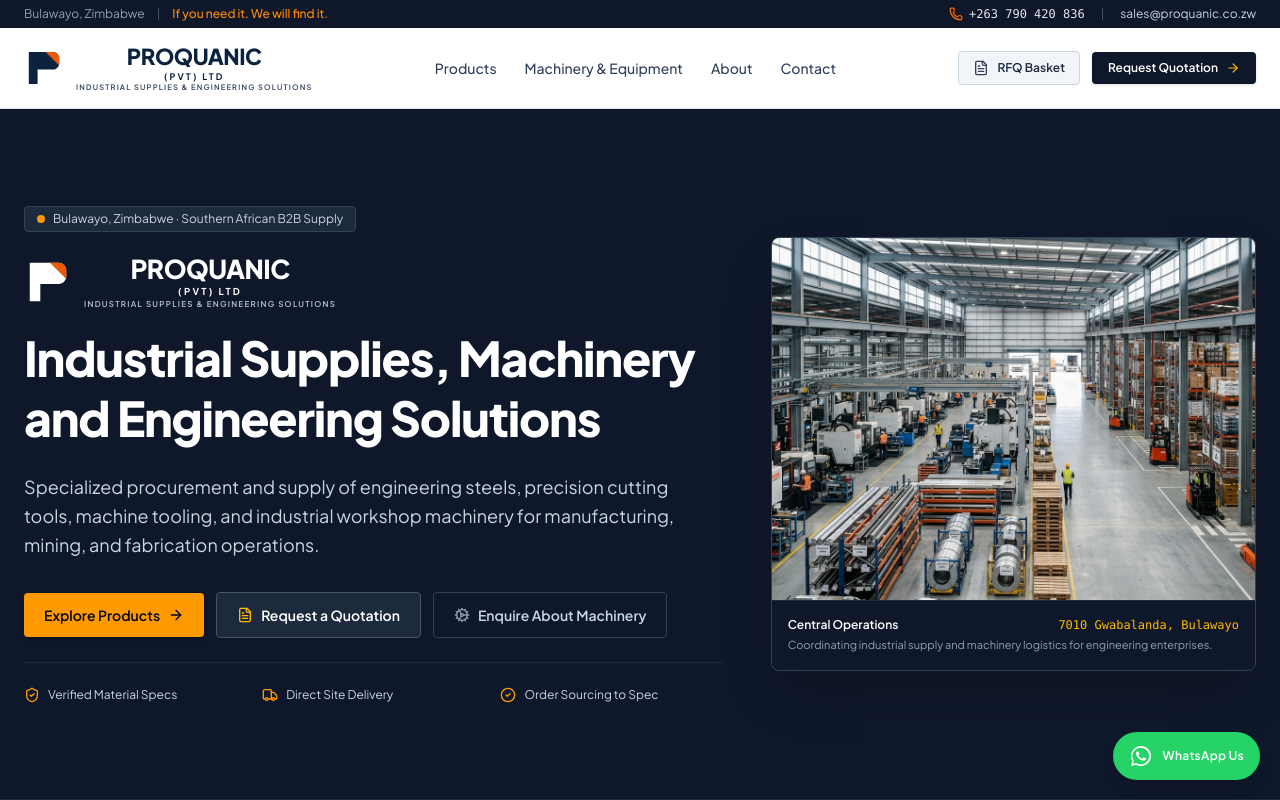
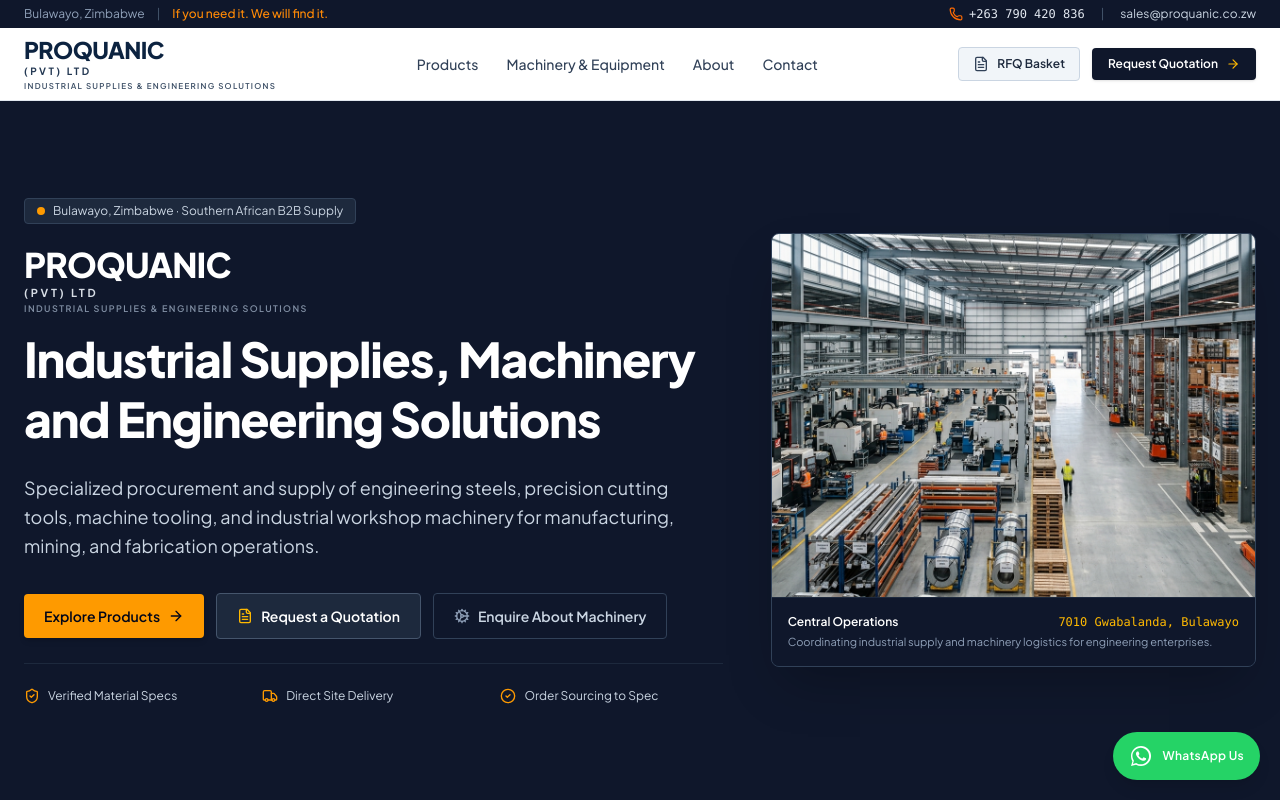
Before and after one commit to proquanic/proquanic-website, a React (Vite) app: page / in a window 1280 px wide. Shown: the top 800 px of the page. Built offline with nearby package versions, Linux system fonts and the light colour scheme.

Commit message:
style: update brand identity and remove logo symbol
Remove the standalone "P" logo symbol and transition to the official three-line typographic lockup. Adjust layout spacing in the navbar and footer to align with updated brand guidelines.

```diff
--- a/src/components/BrandWordmark.tsx
+++ b/src/components/BrandWordmark.tsx
@@ -9,15 +9,114 @@
 }
 
 /**
- * Official Proquanic Geometric Capital 'P' Logo Symbol
- * Faithful to the official catalogue branding:
- * - Main Body: Solid Dark Navy Blue (#0C2340) in standard mode, Clean White (#FFFFFF) in light mode
- * - Precise Upper-Right Shoulder Accent: Bright Industrial Orange (#EA580C)
+ * Official Proquanic Typographic Brand Identity
+ *
+ * Strict compliance with brand specifications:
+ * - Standalone P logo/icon completely removed
+ * - Three-line left-aligned lockup:
+ *     Line 1: PROQUANIC (one cohesive wordmark in solid deep navy blue on light bg / white on dark bg)
+ *     Line 2: (PVT) LTD (directly beneath in neatly tracked uppercase lettering)
+ *     Line 3: INDUSTRIAL SUPPLIES & ENGINEERING SOLUTIONS (smaller uppercase text, balanced tracking)
+ * - Clean, compact, professional, vertically centred in header
+ * - Never "ProQuanic"
+ */
+export const BrandWordmark: React.FC<BrandWordmarkProps> = ({
+  size = "md",
+  className = "",
+  variant = "standard",
+}) => {
+  const isHeader = size === "header" || size === "md";
+  const isFooter = size === "footer" || size === "lg";
+  const isHero = size === "hero" || size === "xl";
+  const isSm = size === "sm";
+
+  // Sizing definitions tuned for clean balance and zero clipping/overflow
+  const wordmarkClass = isHeader
+    ? "text-lg xs:text-xl sm:text-[22px] lg:text-[23px]"
+    : isFooter
+    ? "text-xl sm:text-2xl"
+    : isHero
+    ? "text-2xl sm:text-3xl lg:text-[34px]"
+    : isSm
+    ? "text-base"
+    : "text-lg";
+
+  const suffixClass = isHeader
+    ? "text-[8px] xs:text-[8.5px] sm:text-[9.5px] lg:text-[10px]"
+    : isFooter
+    ? "text-[8.5px] sm:text-[9.5px]"
+    : isHero
+    ? "text-[10px] sm:text-[11px]"
+    : isSm
+    ? "text-[7.5px]"
+    : "text-[8.5px]";
+
+  const descriptorClass = isHeader
+    ? "text-[6px] xs:text-[6.5px] sm:text-[7.5px] lg:text-[8px]"
+    : isFooter
+    ? "text-[6.5px] sm:text-[7.5px]"
+    : isHero
+    ? "text-[8px] sm:text-[9px]"
+    : isSm
+    ? "text-[5.5px]"
+    : "text-[6.5px]";
+
+  // Colours: Solid single-colour PROQUANIC wordmark
+  // Deep Navy (#0C2340) for standard light backgrounds, Pure White (#FFFFFF) for dark navy footer
+  const primaryColor = variant === "light" ? "#FFFFFF" : "#0C2340";
+  const suffixColor = variant === "light" ? "#E2E8F0" : "#0C2340";
+  const descriptorColor = variant === "light" ? "#94A3B8" : "#0C2340";
+
+  return (
+    <div
+      className={`inline-flex flex-col items-start text-left select-none ${className}`}
+      style={{ fontFamily: "'Plus Jakarta Sans', system-ui, -apple-system, sans-serif" }}
+    >
+      {/* Line 1: Single cohesive company name wordmark */}
+      <span
+        className={`font-black tracking-tight leading-none uppercase ${wordmarkClass}`}
+        style={{
+          letterSpacing: "-0.025em",
+          color: primaryColor,
+        }}
+        aria-label="PROQUANIC"
+      >
+        PROQUANIC
+      </span>
+
+      {/* Line 2: Company suffix directly beneath */}
+      <span
+        className={`font-bold tracking-[0.24em] leading-tight uppercase ${suffixClass} mt-0.5 sm:mt-1`}
+        style={{
+          color: suffixColor,
+          opacity: variant === "light" ? 0.95 : 0.9,
+        }}
+      >
+        (PVT) LTD
+      </span>
+
+      {/* Line 3: Supporting descriptor */}
+      <span
+        className={`font-semibold tracking-[0.12em] xs:tracking-[0.14em] sm:tracking-[0.16em] leading-none uppercase ${descriptorClass} mt-0.5 sm:mt-1 whitespace-nowrap`}
+        style={{
+          color: descriptorColor,
+          opacity: variant === "light" ? 0.85 : 0.8,
+        }}
+      >
+        {COMPANY.subtitle}
+      </span>
+    </div>
+  );
+};
+
+/**
+ * Kept for optional standalone reference if needed elsewhere;
+ * completely omitted from header and footer brand lockups per user requirement.
  */
 export const ProquanicSymbol: React.FC<{
   className?: string;
   variant?: "standard" | "light";
-}> = ({ className = "w-10 h-10", variant = "standard" }) => {
+}> = ({ className = "w-8 h-8", variant = "standard" }) => {
   const mainFill = variant === "light" ? "#FFFFFF" : "#0C2340";
   const accentFill = "#EA580C";
 
@@ -29,12 +128,10 @@
       xmlns="http://www.w3.org/2000/svg"
       aria-hidden="true"
     >
-      {/* Capital P Main Body with inner counter cutout */}
       <path
         d="M 12 10 H 72 C 81 10 88 17 88 26 V 38 C 88 47 81 54 72 54 H 34 V 90 H 12 V 10 Z M 34 25 H 64 C 68 25 71 27.5 71 31.5 C 71 35.5 68 38 64 38 H 34 V 25 Z"
         fill={mainFill}
       />
-      {/* Precise Industrial Orange Angled Accent on Upper-Right Shoulder */}
       <path
         d="M 54 10 H 72 C 81 10 88 17 88 26 V 44 L 54 10 Z"
         fill={accentFill}
@@ -42,95 +139,3 @@
     </svg>
   );
 };
-
-export const BrandWordmark: React.FC<BrandWordmarkProps> = ({
-  size = "md",
-  className = "",
-  variant = "standard",
-  withSubtitle = false,
-}) => {
-  const isHeader = size === "header" || size === "md";
-  const isFooter = size === "footer" || size === "lg";
-  const isHero = size === "hero" || size === "xl";
-
-  const symbolClass = isHeader
-    ? "w-8 h-8 sm:w-10 sm:h-10"
-    : isFooter
-    ? "w-9 h-9 sm:w-10 sm:h-10"
-    : isHero
-    ? "w-10 h-10 sm:w-12 sm:h-12"
-    : "w-8 h-8";
-
-  const wordmarkClass = isHeader
-    ? "text-base sm:text-xl lg:text-[22px]"
-    : isFooter
-    ? "text-lg sm:text-xl"
-    : isHero
-    ? "text-xl sm:text-2xl lg:text-[26px]"
-    : "text-base sm:text-lg";
-
-  const suffixClass = isHeader
-    ? "text-[7.5px] sm:text-[8.5px] lg:text-[9px]"
-    : isFooter
-    ? "text-[8px] sm:text-[8.5px]"
-    : isHero
-    ? "text-[8.5px] sm:text-[9.5px]"
-    : "text-[7.5px] sm:text-[8px]";
-
-  const descriptorClass = isHeader
-    ? "text-[5.5px] sm:text-[7px] lg:text-[7.5px]"
-    : isFooter
-    ? "text-[6.5px] sm:text-[7px]"
-    : isHero
-    ? "text-[7px] sm:text-[8px]"
-    : "text-[6px] sm:text-[6.5px]";
-
-  const textColor = variant === "light" ? "#FFFFFF" : "#0C2340";
-  const descriptorColor = variant === "light" ? "#CBD5E1" : "#0C2340";
-
-  return (
-    <div className={`inline-flex items-center gap-2.5 sm:gap-3 select-none ${className}`}>
-      {/* 1. Official Geometric P Symbol */}
-      <ProquanicSymbol className={symbolClass} variant={variant} />
-
-      {/* 2. Coherent Corporate Typography Lockup */}
-      <div className="flex flex-col items-center justify-center text-center">
-        {/* Company Name: Solid single-colour PROQUANIC (never split, never mixed-case) */}
-        <span
-          className={`font-black tracking-tight leading-none uppercase ${wordmarkClass}`}
-          style={{
-            fontFamily: "'Plus Jakarta Sans', system-ui, -apple-system, sans-serif",
-            letterSpacing: "-0.02em",
-            color: textColor,
-          }}
-          aria-label="PROQUANIC (PVT) LTD"
-        >
-          PROQUANIC
-        </span>
-
-        {/* Company Suffix: (PVT) LTD centred directly beneath wordmark */}
-        <span
-          className={`font-bold tracking-[0.24em] leading-tight uppercase mt-0.5 sm:mt-1 ${suffixClass}`}
-          style={{
-            fontFamily: "'Plus Jakarta Sans', system-ui, -apple-system, sans-serif",
-            color: textColor,
-          }}
-        >
-          (PVT) LTD
-        </span>
-
-        {/* Supporting Descriptor: INDUSTRIAL SUPPLIES & ENGINEERING SOLUTIONS */}
-        <span
-          className={`font-semibold tracking-[0.14em] sm:tracking-[0.16em] leading-none uppercase mt-0.5 whitespace-nowrap ${descriptorClass}`}
-          style={{
-            fontFamily: "'Plus Jakarta Sans', system-ui, -apple-system, sans-serif",
-            color: descriptorColor,
-            opacity: variant === "light" ? 0.9 : 0.85,
-          }}
-        >
-          {COMPANY.subtitle}
-        </span>
-      </div>
-    </div>
-  );
-};
--- a/src/components/Footer.tsx
+++ b/src/components/Footer.tsx
@@ -92,7 +92,7 @@
         <div className="grid grid-cols-1 md:grid-cols-2 lg:grid-cols-5 gap-8 lg:gap-8">
           {/* Column 1 — Official Proquanic Branding & Corporate Identity */}
           <div className="space-y-4 lg:col-span-1">
-            <div className="space-y-3">
+            <div className="space-y-2.5">
               <Link
                 href="/"
                 className="inline-block group focus:outline-none transition-opacity hover:opacity-90"
@@ -100,9 +100,12 @@
               >
                 <BrandWordmark size="footer" variant="light" />
               </Link>
-              <p className="text-xs text-white italic font-medium tracking-wide">
-                “{COMPANY.tagline}”
-              </p>
+              <div className="flex items-center gap-2 pt-0.5">
+                <span className="w-3.5 h-0.5 bg-orange-500 rounded-full shrink-0" />
+                <p className="text-xs text-white italic font-medium tracking-wide">
+                  “{COMPANY.tagline}”
+                </p>
+              </div>
             </div>
 
             <p className="text-xs text-slate-300 leading-relaxed pt-1">
--- a/src/components/Navbar.tsx
+++ b/src/components/Navbar.tsx
@@ -52,12 +52,12 @@
       </div>
 
       {/* Main Top Bar: 3-Zone Contract */}
-      <div className="max-w-7xl mx-auto px-4 sm:px-6 min-h-[72px] sm:min-h-[80px] py-2 sm:py-2.5 flex items-center justify-between gap-4 lg:gap-8">
-        {/* Zone 1: Official Brand Identity & Wordmark */}
+      <div className="max-w-7xl mx-auto px-4 sm:px-6 h-18 flex items-center justify-between gap-4 lg:gap-8">
+        {/* Zone 1: Official Brand Wordmark (standalone P logo completely removed, shifted left) */}
         <div className="shrink-0 flex items-center">
           <Link
             href="/"
-            className="inline-flex items-center group focus:outline-none"
+            className="inline-block group focus:outline-none"
             aria-label="Proquanic (Pvt) Ltd — Home"
           >
             <BrandWordmark size="header" />
```
